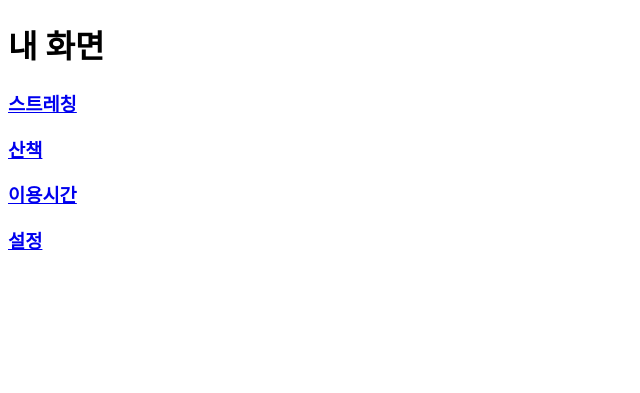
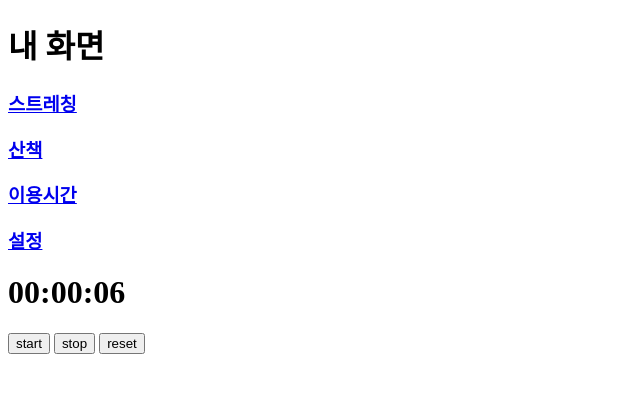
Before and after one commit to M1nseoPark/Nice-Posture, a Django app: page /main/ in a window 1280 px wide. Shown: the top 393 px of the page, without its empty margins (0-640 px from the left). Run offline with Django 3.2, Linux system fonts and the light colour scheme.

Commit message:
Add Stopwatch

```diff
--- a/detect/templates/detect/main.html
+++ b/detect/templates/detect/main.html
@@ -1,8 +1,8 @@
 <!DOCTYPE html>
-<html lang="en">
+<html lang="ko">
 <head>
     <meta charset="UTF-8">
-    <title>Title</title>
+    <title>Main</title>
 </head>
 <body>
     <h1>내 화면 </h1>
@@ -10,5 +10,60 @@
     <h3><a href="/walk/">산책</a></h3>
     <h3><a href="/use/">이용시간</a></h3>
     <h3><a href="/setting/">설정</a></h3>
+
+<!--	스톱워치-->
+	<h1 id="stopwatch"><time>00:00:00</time></h1>
+	<button id="start">start</button>
+	<button id="stop">stop</button>
+	<button id="reset">reset</button>
+
+
+<!--	스톱워치 구현-->
+<!--	모델 연결되면 start, stop, reset 버튼 뺄 생각입니다!-->
+	<script>
+		var h1 = document.getElementById('stopwatch');
+		var start = document.getElementById('start');
+		var stop = document.getElementById('stop');
+		var reset = document.getElementById('reset');
+
+		var sec = 0;
+		var min = 0;
+		var hrs = 0;
+		var t;
+
+		function tick() {
+			sec++;
+			if (sec >= 60) {
+				sec = 0;
+				min++;
+				if (min >= 60) {
+					min = 0;
+					hrs++;
+				}
+			}
+		}
+
+		function timer() {
+			t = setTimeout(add, 1000);
+		}
+
+		function add() {
+			tick();
+			h1.textContent = (hrs > 9 ? hrs : "0" + hrs)
+					+ ":" + (min > 9 ? min : "0" + min)
+					+ ":" + (sec > 9 ? sec : "0" + sec);
+			timer();
+		}
+
+		timer();
+		start.onclick = timer;
+		stop.onclick = function() {
+			clearTimeout(t);
+		}
+		reset.onclick = function() {
+			h1.textContent = "00:00:00";
+			sec = 0; min = 0; hrs = 0;
+		}
+	</script>
 </body>
 </html>
--- a/detect/templates/detect/start.html
+++ b/detect/templates/detect/start.html
@@ -7,6 +7,7 @@
     <title>Start</title>
     <link href="{% static 'detect/bootstrap/bootstrap.min.css' %}" rel="stylesheet" media="screen">
     <script src="https://kit.fontawesome.com/b0978df606.js" crossorigin="anonymous"></script>
+
 </head>
 <body>
     <nav class="navbar navbar-expand-lg navbar-light bg-light">
```
Also changed, not shown: temp/settings.py (+6 -6 lines), walk/templates/walk/menu.html (+10 -10 lines).
